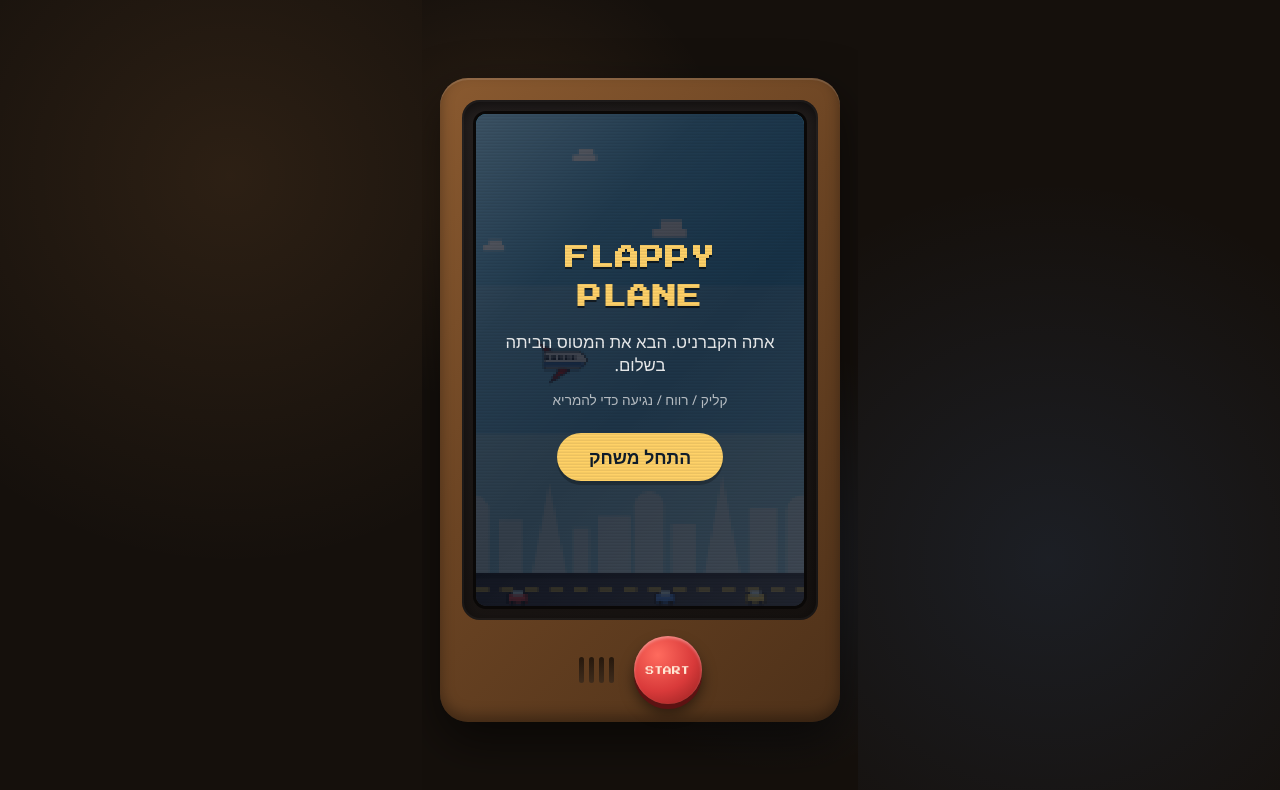
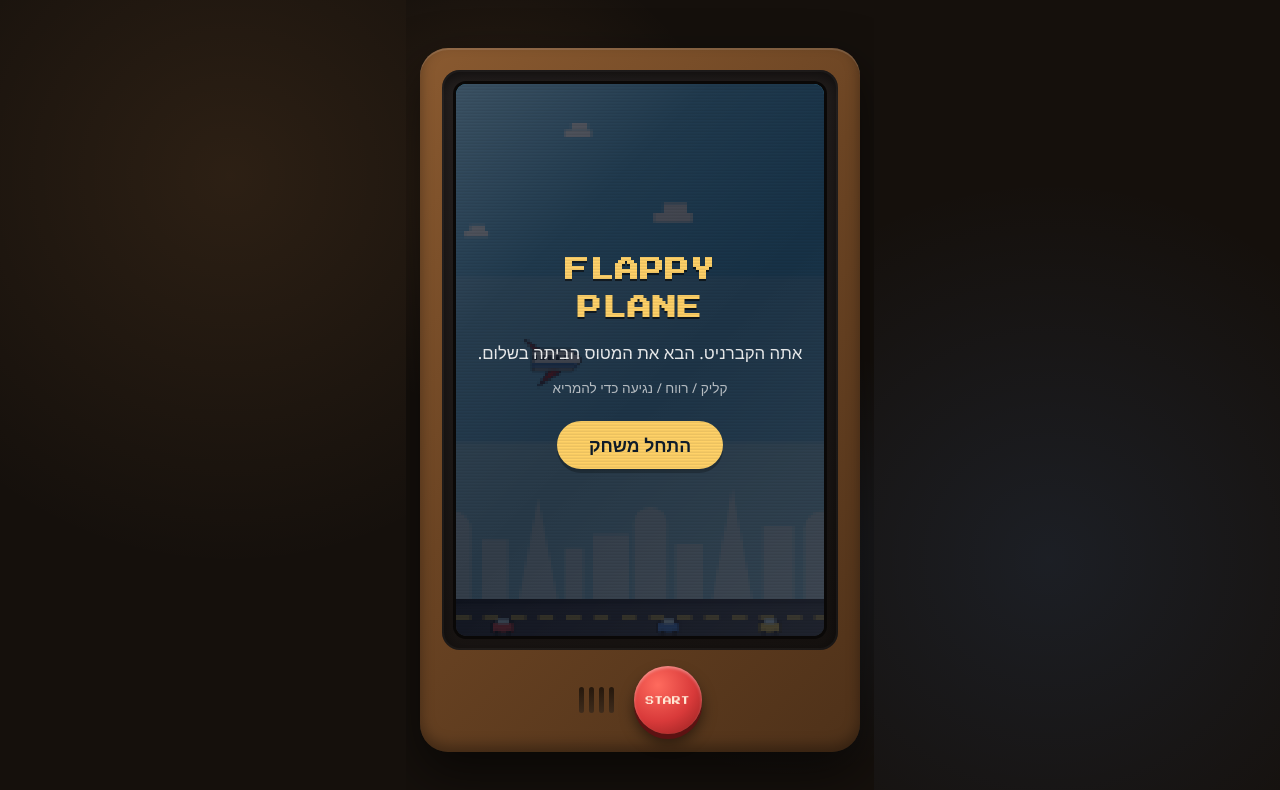
Before and after one commit to KEONKKK/flappy-plane, a plain HTML site: page index.html in a window 1280 px wide. Drawn offline with Linux system fonts and the light colour scheme.

Commit message:
Mobile fit: safe-area padding, responsive full-screen sizing, touch hardening, input debounce, and first-gesture audio unlock

```diff
--- a/game.js
+++ b/game.js
@@ -85,6 +85,20 @@ function playScoreSound() {
 function playCrashSound() {
   playTone(200, 40, 0.4, "sawtooth", 0.2);
 }
+
+// אייפון (ובדפדפנים ניידים נוספים) חוסם הפעלת אודיו לפני אינטראקציית משתמש.
+// פותחים את ה-AudioContext כבר במגע/קליק/מקש הראשון בעמוד, כדי שצלילים
+// מאוחרים יותר (כולל כאלה שמופעלים מתוך לולאת המשחק, לא ישירות ממחווה)
+// יעבדו בלי עיכוב או חסימה.
+function unlockAudioOnce() {
+  getAudioCtx();
+  window.removeEventListener("touchstart", unlockAudioOnce);
+  window.removeEventListener("mousedown", unlockAudioOnce);
+  window.removeEventListener("keydown", unlockAudioOnce);
+}
+window.addEventListener("touchstart", unlockAudioOnce, { passive: true });
+window.addEventListener("mousedown", unlockAudioOnce);
+window.addEventListener("keydown", unlockAudioOnce);
 
 // --- מצבי משחק ---
 const STATE = { START: "start", PLAYING: "playing", GAMEOVER: "gameover" };
@@ -181,8 +195,14 @@ function handlePrimaryAction() {
   // במצב GAMEOVER הפעולה היחידה היא כפתור "נסה שוב"
 }
 
+// מגן מפני הפעלה כפולה מאותה נגיעה (touchstart ואחריו mousedown סינתטי
+// שדפדפנים ניידים עלולים עדיין לשגר, גם אחרי preventDefault).
+let lastInputTime = 0;
 function onFlapInput(e) {
   e.preventDefault();
+  const now = performance.now();
+  if (now - lastInputTime < 80) return;
+  lastInputTime = now;
   handlePrimaryAction();
 }
 
@@ -191,6 +211,7 @@ canvas.addEventListener("touchstart", onFlapInput, { passive: false });
 window.addEventListener("keydown", (e) => {
   if (e.code === "Space") {
     e.preventDefault();
+    if (e.repeat) return; // החזקת המקש לא גורמת לדחיפות חוזרות
     handlePrimaryAction();
   }
 });
--- a/style.css
+++ b/style.css
@@ -6,12 +6,18 @@
 
 html, body {
   height: 100%;
+  min-height: 100dvh;
   font-family: "Segoe UI", "Arial Hebrew", Arial, sans-serif;
   display: flex;
   align-items: center;
   justify-content: center;
   overflow: hidden;
   touch-action: none;
+  overscroll-behavior: none;
+  -webkit-user-select: none;
+  user-select: none;
+  -webkit-touch-callout: none;
+  -webkit-tap-highlight-color: transparent;
   background:
     radial-gradient(circle at 18% 22%, rgba(255, 170, 90, 0.10), transparent 32%),
     radial-gradient(circle at 82% 70%, rgba(90, 160, 255, 0.10), transparent 32%),
@@ -25,13 +31,22 @@ html, body {
 }
 
 /* ─── מארז הטלוויזיה הרטרו ─── */
+/* ריפוד שמכבד notch ופס-הבית באייפון (safe-area), בנוסף לריווח קבוע */
 #tv {
-  padding: 18px;
+  width: 100%;
+  height: 100%;
+  display: flex;
+  align-items: center;
+  justify-content: center;
+  padding: max(14px, env(safe-area-inset-top)) max(14px, env(safe-area-inset-right))
+    max(14px, env(safe-area-inset-bottom)) max(14px, env(safe-area-inset-left));
 }
 
+/* רוחב המסגרת נגזר מהצר מבין: רוחב המסך, גובה המסך (לפי יחס הגובה הכולל
+   של המסגרת כולל הבקרות), או תקרה קבועה — כך שהיא תמיד תמלא כמה שיותר
+   מהמסך בלי לגלוש מעבר לגובה הזמין. */
 .tv-frame {
-  width: 400px;
-  max-width: 92vw;
+  width: min(440px, 94vw, calc((100dvh - 44px) / 1.5));
   padding: 22px 22px 18px;
   border-radius: 28px;
   background:
@@ -55,12 +70,12 @@ html, body {
   position: relative;
   width: 100%;
   aspect-ratio: 400 / 600;
-  max-height: 72vh;
   margin: 0 auto;
   border-radius: 10px;
   overflow: hidden;
   background: #000;
   touch-action: none;
+  -webkit-user-select: none;
   user-select: none;
   box-shadow: 0 0 0 3px #0a0807, inset 0 0 24px rgba(0, 0, 0, 0.6);
 }
@@ -69,6 +84,7 @@ canvas#game {
   display: block;
   width: 100%;
   height: 100%;
+  touch-action: none;
   image-rendering: pixelated;
   image-rendering: -moz-crisp-edges;
   image-rendering: crisp-edges;
@@ -148,6 +164,7 @@ canvas#game {
 .main-btn {
   margin-top: 10px;
   padding: 12px 32px;
+  touch-action: manipulation;
   font-size: 1.1rem;
   font-family: inherit;
   font-weight: bold;
@@ -211,6 +228,7 @@ canvas#game {
   border-radius: 50%;
   border: none;
   cursor: pointer;
+  touch-action: manipulation;
   color: #ffe9d6;
   font-size: 0.55rem;
   background: radial-gradient(circle at 35% 28%, #ff6b5e 0%, #d93a3a 55%, #8e1d1d 100%);
```
